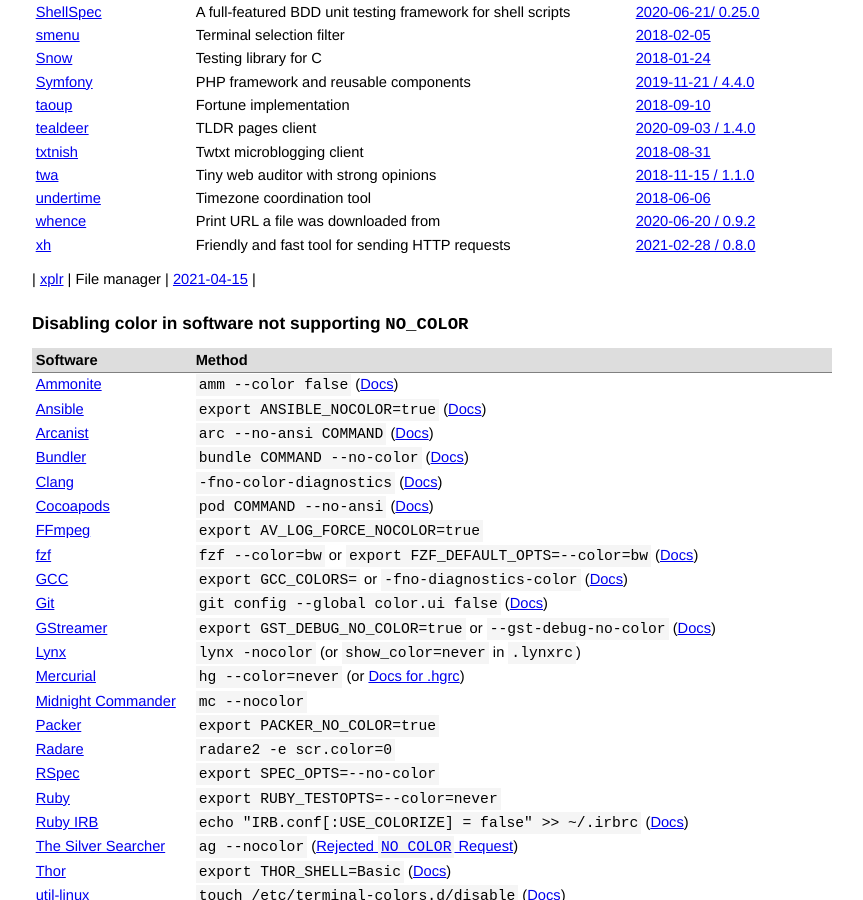
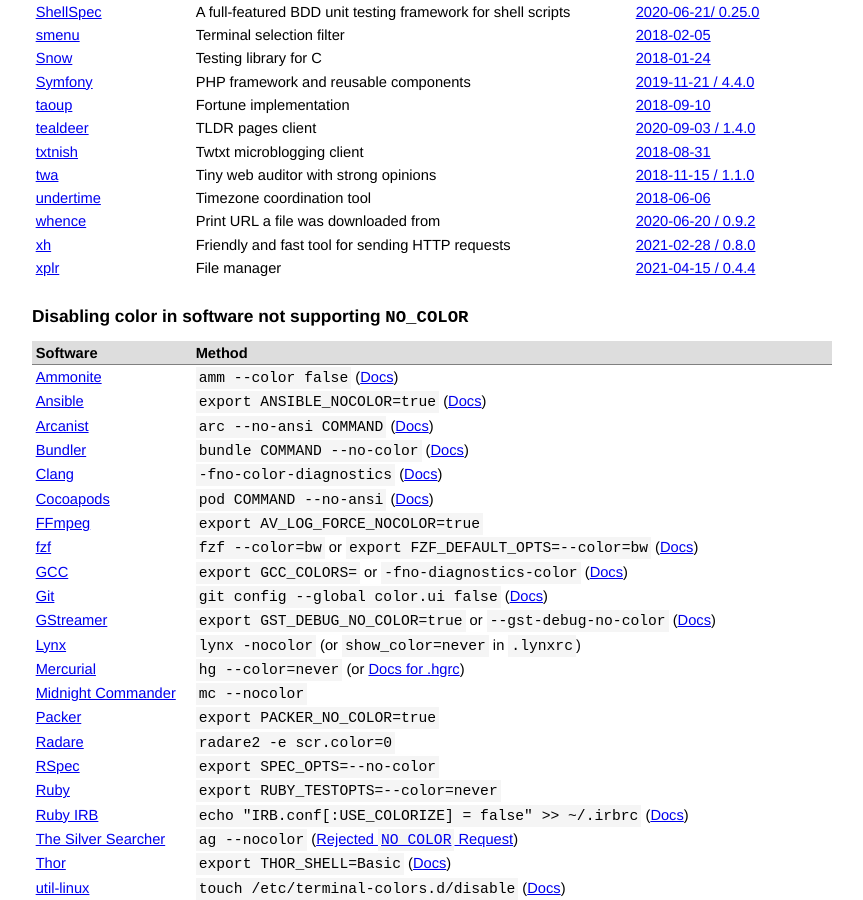
Before and after one commit to jcs/no_color, a Jekyll site: the page built from index.md, in a window 1280 px wide and 900 px high, scrolled down 2412 px. Shown: the whole window, without its empty margins (208-1071 px from the left). Built offline with Jekyll 4.4.1, drawn with Linux system fonts in a browser that asks for light colours; our own code applies the rules of GitHub Pages for plain Markdown files.

Commit message:
Update index.md

```diff
--- a/index.md
+++ b/index.md
@@ -133,8 +133,8 @@ color via `NO_COLOR`.
 | [undertime](https://gitlab.com/anarcat/undertime) | Timezone coordination tool | [2018-06-06](https://gitlab.com/anarcat/undertime/commit/0c4c2b38f32127a0dc59d2bd6e5f9db0b61ca847) |
 | [whence](https://github.com/ppelleti/whence) | Print URL a file was downloaded from | [2020-06-20 / 0.9.2](https://github.com/ppelleti/whence/releases/tag/0.9.2) |
 | [xh](https://github.com/ducaale/xh) | Friendly and fast tool for sending HTTP requests | [2021-02-28 / 0.8.0](https://github.com/ducaale/xh/releases/tag/v0.8.0) |
+| [xplr](https://github.com/sayanarijit/xplr) | File manager | [2021-04-15 / 0.4.4](https://github.com/sayanarijit/xplr/releases/tag/v0.4.4) |
 {: rules="groups"}
-| [xplr](https://github.com/sayanarijit/xplr) | File manager | [2021-04-15](https://github.com/sayanarijit/xplr/releases/tag/v0.4.4) |
 
 ## Disabling color in software not supporting `NO_COLOR`
 
```
